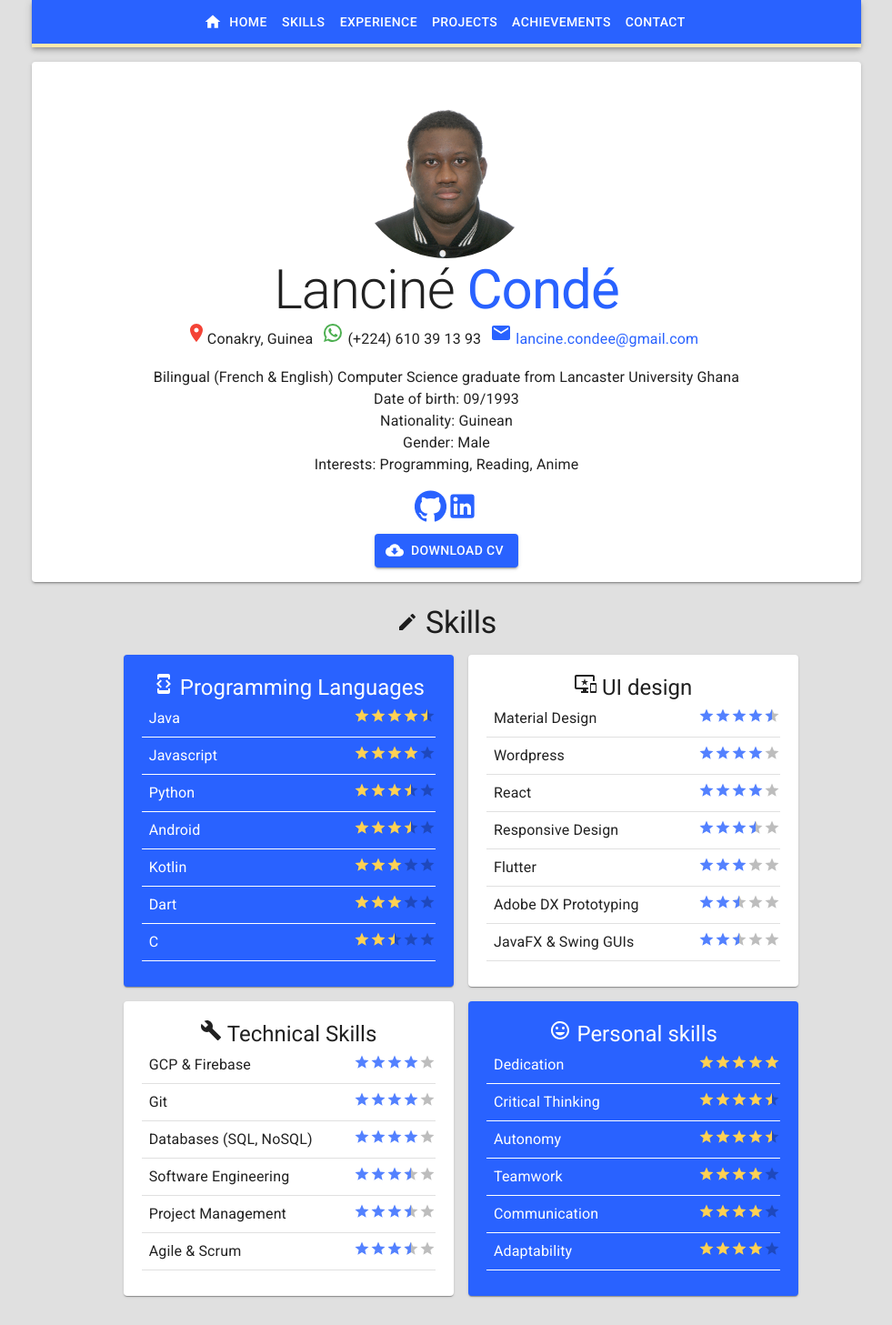
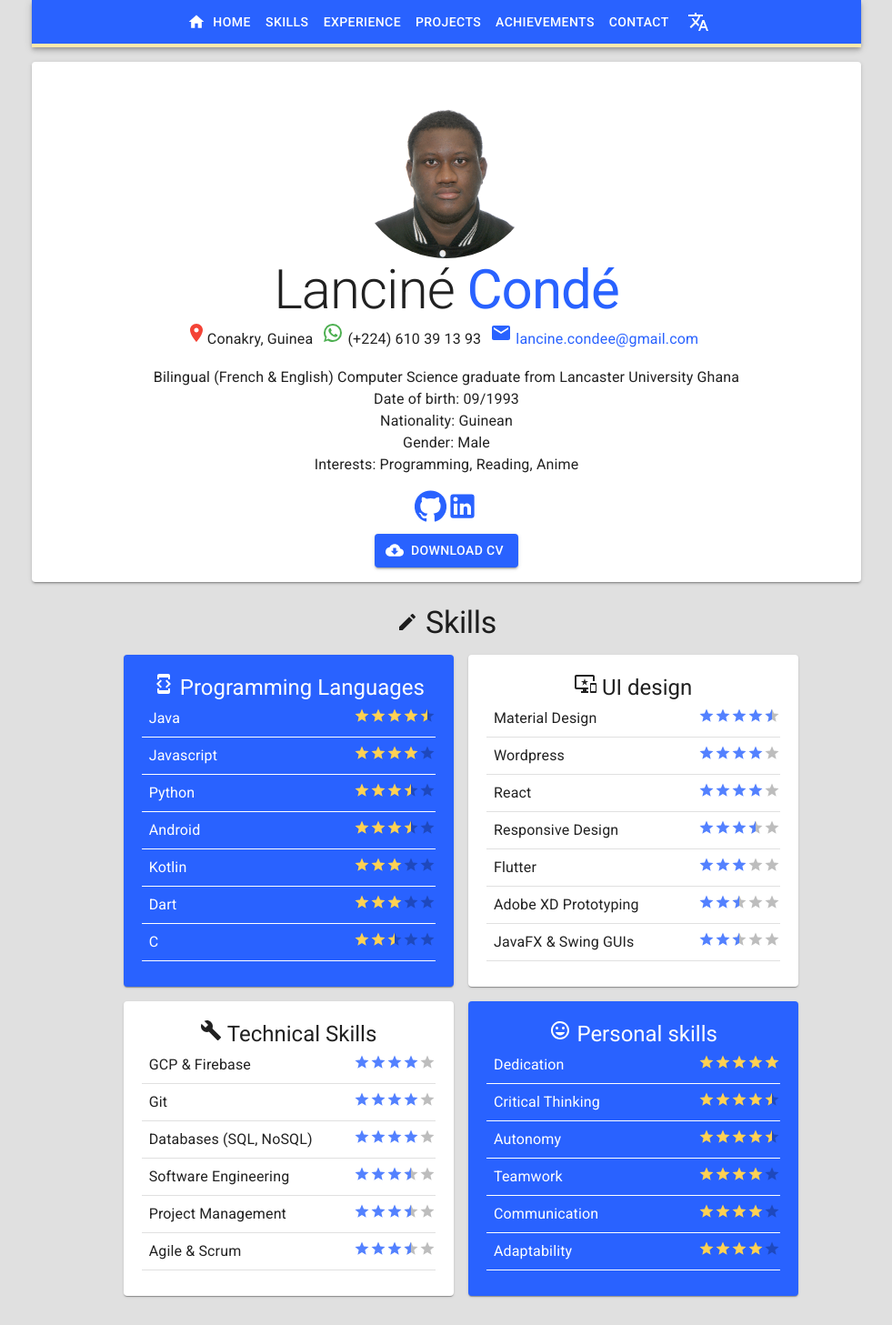
Before and after one commit to condeL/condeL.github.io, a React (Create React App) app: page / in a window 1280 px wide. Shown: the top 1457 px of the page at 91% size, without its empty margins (149-1130 px from the left). Built offline with nearby package versions, Linux system fonts and the light colour scheme.

Commit message:
Dynamic translations

```diff
--- a/src/Header.js
+++ b/src/Header.js
@@ -76,7 +76,7 @@ function HeaderMenuDesktop(){
     return(
         <Toolbar variant="dense" style={{ justifyContent: "center"}}>
             <MenuButtons/>
-            {/*<TranslateButton/>*/}
+            <TranslateButton/>
         </Toolbar>
     )
 }
@@ -107,7 +107,7 @@ function HeaderMenuMobile() {
             >
                 <MenuButtons/>
             </Drawer>
-            {/*<TranslateButton/>*/}
+            <TranslateButton/>
         </Toolbar>
     )
 }
@@ -152,9 +152,9 @@ function TranslateButton(){
                 open={Boolean(anchorEl)}
                 onClose={handleClose}
             >
-                {/*
-                <MenuItem onClick={i18n.changeLanguage("en").then(handleClose)}>{t("header.english")}</MenuItem>
-                <MenuItem onClick={i18n.changeLanguage("fr").then(handleClose)}>{t("header.french")}</MenuItem>*/}
+
+                <MenuItem onClick={() => i18n.changeLanguage("en").then(handleClose)}>{t("header.english")}</MenuItem>
+                <MenuItem onClick={() => i18n.changeLanguage("fr").then(handleClose)}>{t("header.french")}</MenuItem>
             </Menu>
         </>
     )
--- a/src/i18n.js
+++ b/src/i18n.js
@@ -13,6 +13,7 @@ i18n
     .init({
         debug: true,
         fallbackLng: 'en',
+
         interpolation: {
             escapeValue: false, // not needed for react as it escapes by default
         },
@@ -57,7 +58,7 @@ i18n
                             react:"React",
                             responsive_design: "Responsive Design",
                             flutter:"Flutter",
-                            adobeDX: "Adobe DX Prototyping",
+                            adobeDX: "Adobe XD Prototyping",
                             gui:"JavaFX & Swing GUIs"
                         },
                         technical:{
@@ -242,7 +243,7 @@ i18n
                             react:"React",
                             responsive_design: "Design réactif",
                             flutter:"Flutter",
-                            adobeDX: "Prototypage Adobe DX",
+                            adobeDX: "Prototypage Adobe XD",
                             gui:"Interfaces JavaFX & Swing"
                         },
                         technical:{
```
Also changed, not shown: src/index.js (indentation only), 2 other files (tests, documents, lock files or other folders).
